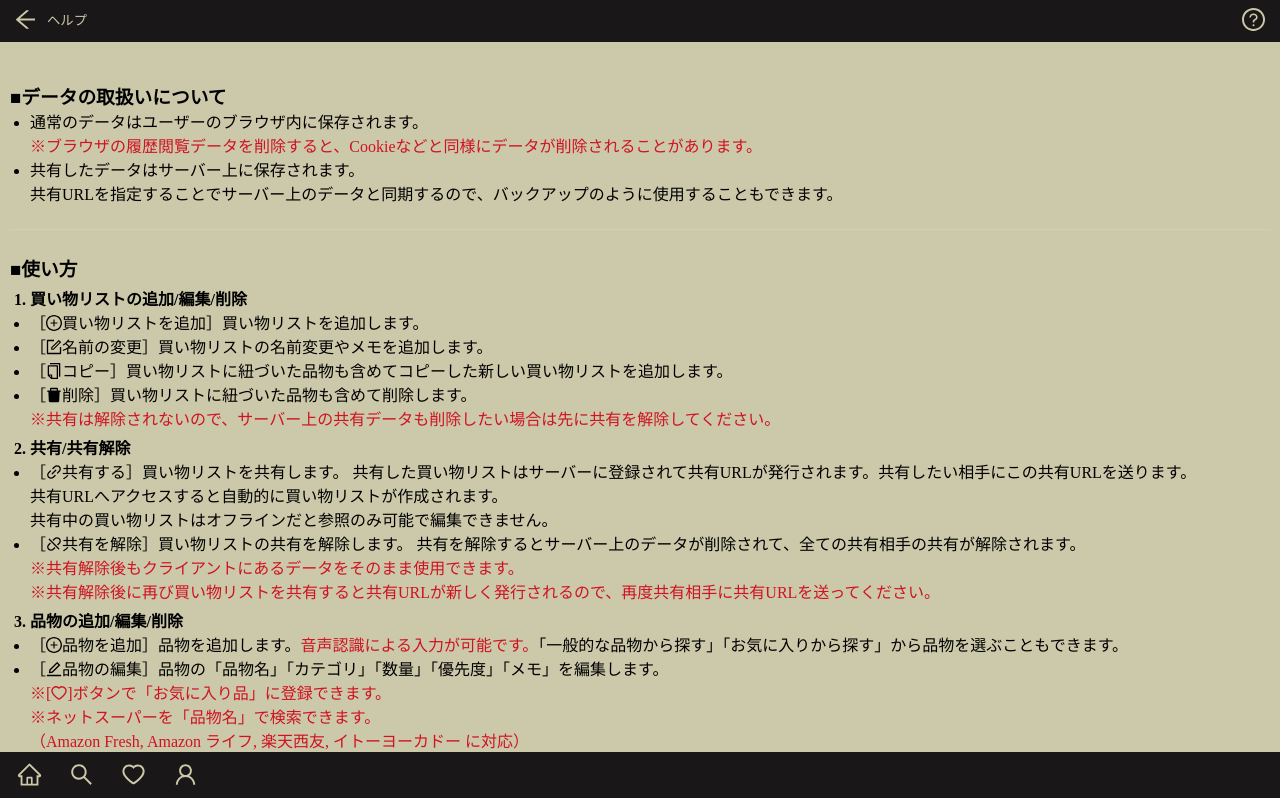
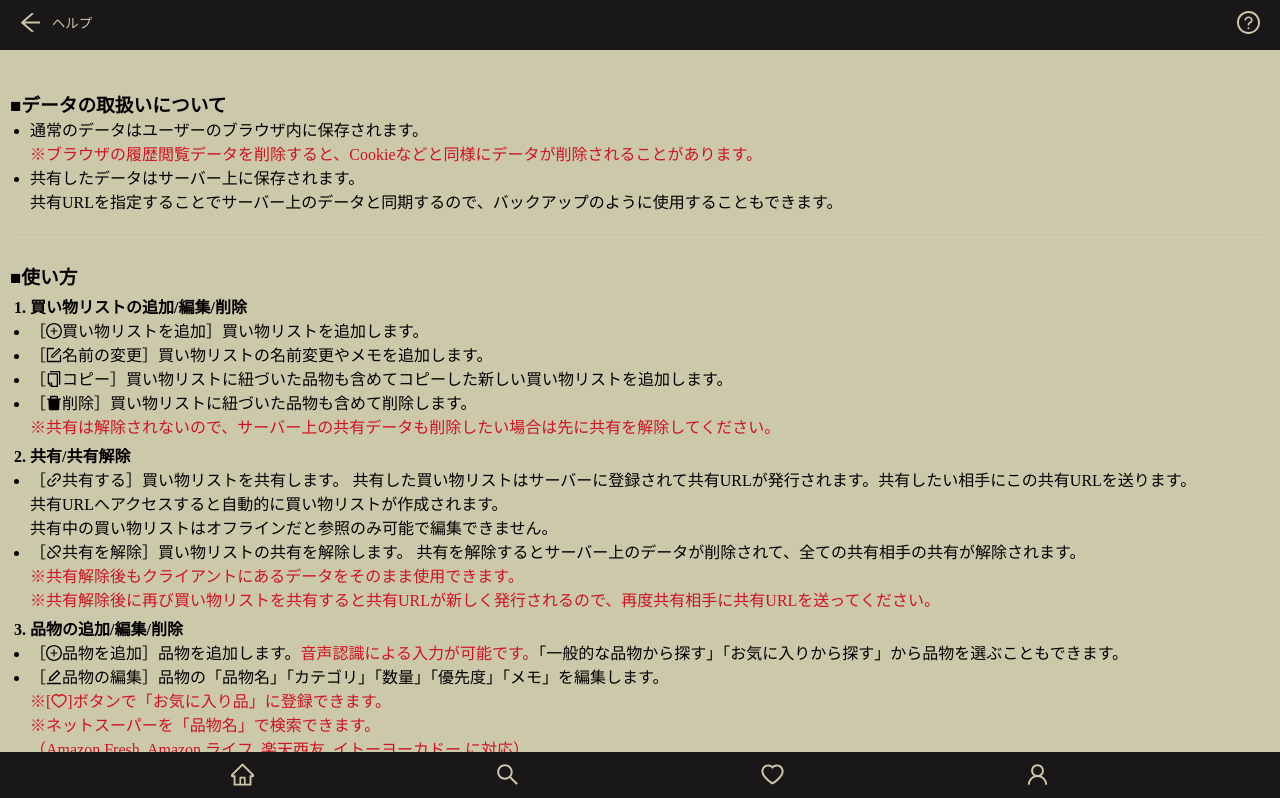
Before and after one commit to kutarkutakuta/memory-cart, a Next.js app: page /help in a window 1280 px wide. Shown: the top 798 px of the page. Built offline with nearby package versions, Linux system fonts and the light colour scheme; no server answers.

Commit message:
微調整

```diff
--- a/src/components/MyFooter.tsx
+++ b/src/components/MyFooter.tsx
@@ -10,7 +10,7 @@ const MyFoorter = () => {
 
   return (
     <>
-      <Row wrap={false} gutter={20}>
+      <Row wrap={false} gutter={20} justify="space-evenly">
         <Col>
           <Button
             type="text"
--- a/src/components/ShoppingCardBox/ShoppingCardBox.tsx
+++ b/src/components/ShoppingCardBox/ShoppingCardBox.tsx
@@ -260,7 +260,7 @@ const ShoppingCardBox = ({ shoppingList }: ShoppingListProps) => {
       <FloatButton
         shape="circle"
         type="primary"
-        style={{ right: 25, bottom: 65}}
+        style={{ right: 26, bottom: 68, width:54, height: 54}}
         icon={<PlusCircleOutlined />}
         onClick={() => openMenu("AddItemMenu", shoppingList)}
       />
--- a/src/components/ShoppingListBox/ShoppingListBox.tsx
+++ b/src/components/ShoppingListBox/ShoppingListBox.tsx
@@ -129,7 +129,7 @@ const ShoppingListBox = () => {
       <FloatButton
         shape="circle"
         type="primary"
-        style={{ right: 25, bottom: 65}}
+        style={{ right: 26, bottom: 68, width:54, height: 54}}
         icon={<PlusCircleOutlined />}
         onClick={() => {
           addShoppingList().then(() =>
--- a/src/styles/globals.scss
+++ b/src/styles/globals.scss
@@ -67,10 +67,10 @@ body {
 header {
   background-color: var(--header-background-color);
   color: var(--header-color);
-  padding-left: 5px;
-  padding-right: 5px;
-  padding-top: 5px;
-  height: 42px;
+  padding-left: 10px;
+  padding-right: 10px;
+  padding-top: 8px;
+  height: 50px;
   position: fixed; /* ヘッダーを固定位置に配置 */
   top: 0; /* ヘッダーをページ上端に配置 */
   left: 0; /* ヘッダーをページ左端に配置 */
@@ -87,17 +87,17 @@ main {
     background-color: var(--sub-header-background-color);
     color: var(--sub-header-color);
     position: fixed;
-    top: 42px; /* メインヘッダーの高さに合わせて配置 */
+    top: 50px; /* メインヘッダーの高さに合わせて配置 */
     left: 0;
     width: 100%;
     z-index: 20;
-    // padding-left: 5px;
-    padding-right: 10px;
+    padding-left: 8px;
+    padding-right: 14px;
     * {
       color: var(--sub-header-color);
     }
   }
-  margin-top: 72px; /* ヘッダーの高さに合わせてメインコンテンツを下にスペースを確保 */
+  margin-top: 80px; /* ヘッダーの高さに合わせてメインコンテンツを下にスペースを確保 */
   padding: 10px; /* メインコンテンツの内側の余白を設定 */
   padding-bottom: 65px;
 }
```
